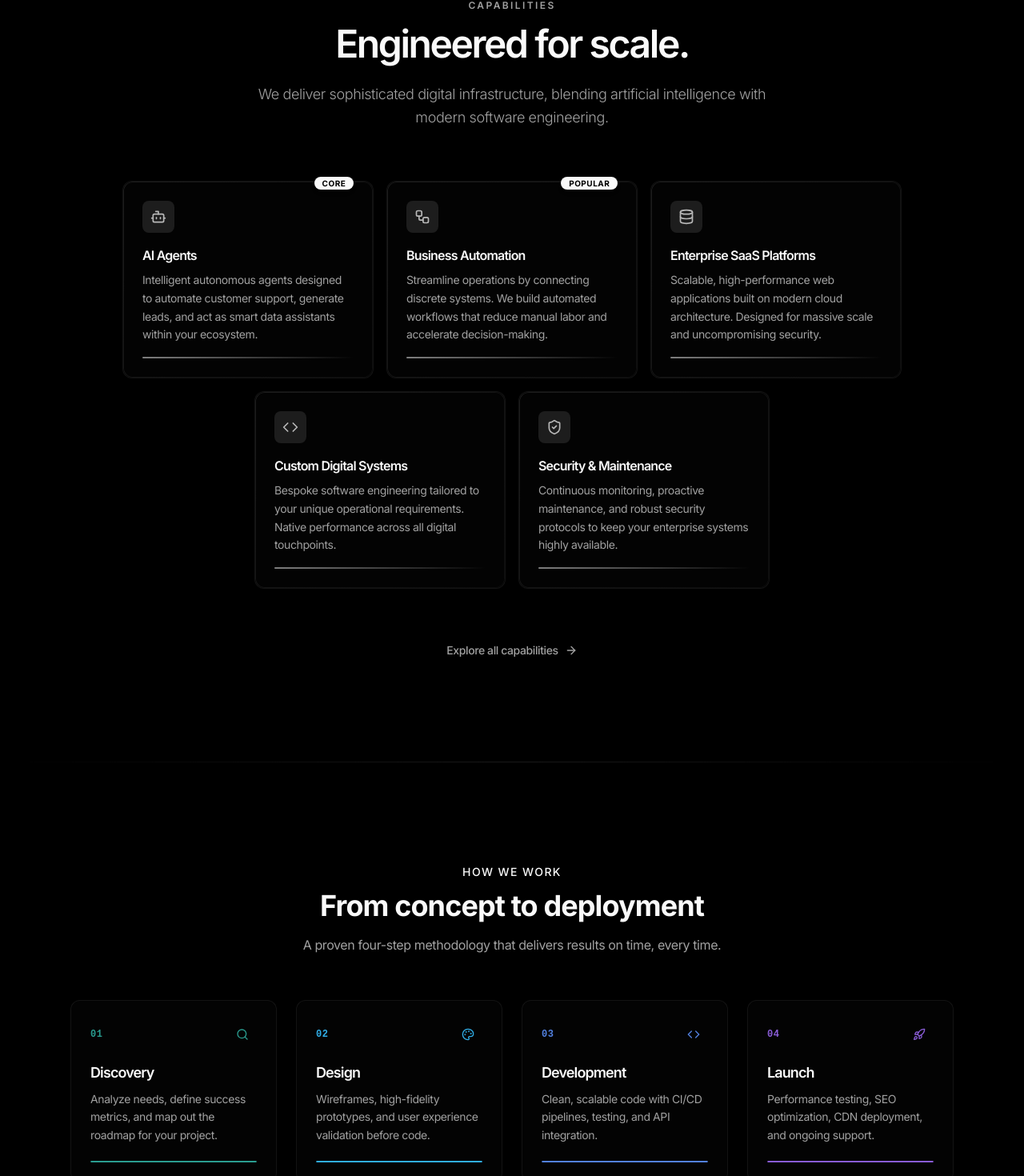
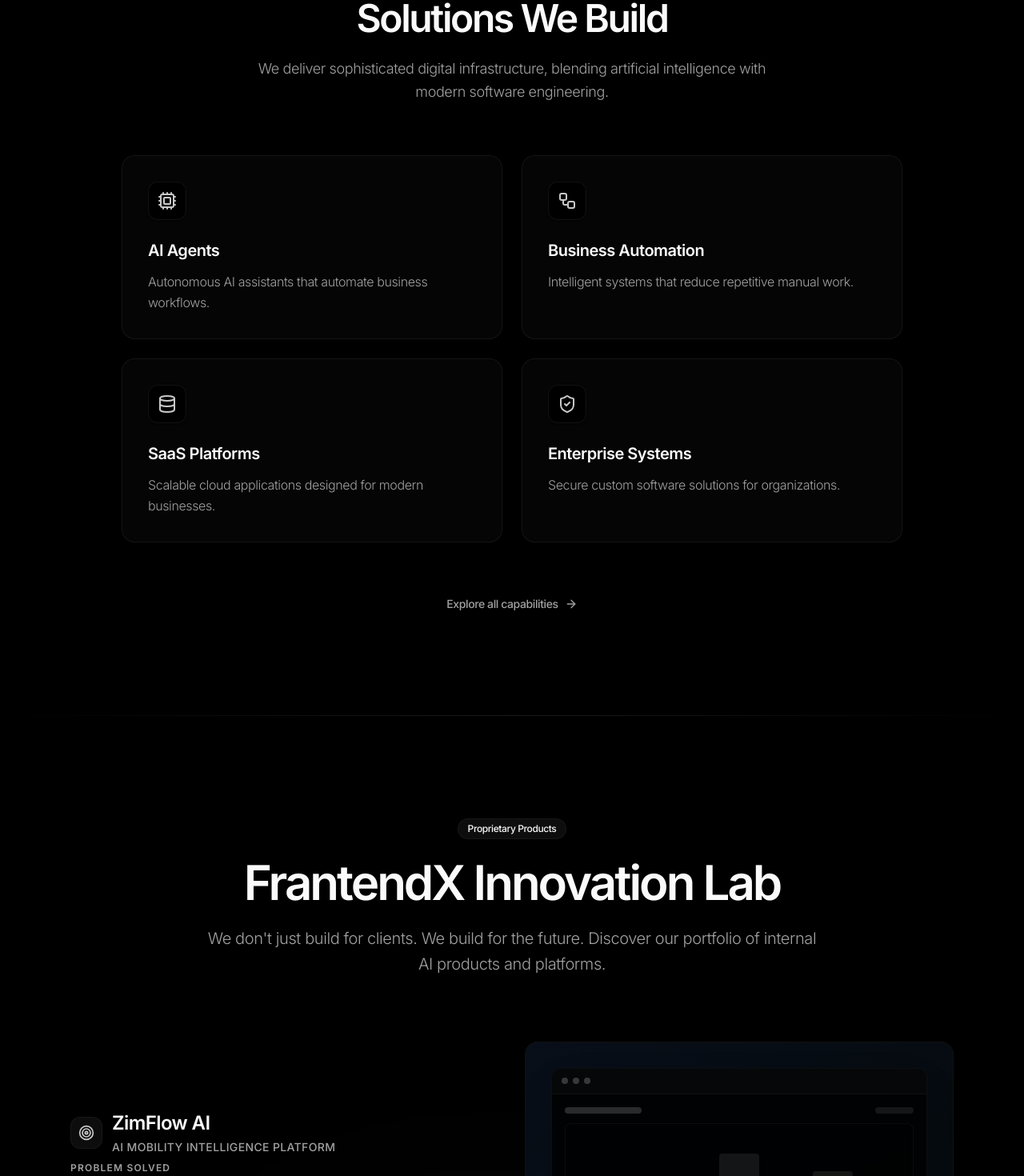
Before and after one commit to tinoe0404/frantendX, a Next.js app: page / in a window 1280 px wide. Shown: the part 1297-2767 px from the top of the page at 80% size. Built offline with nearby package versions, Linux system fonts and the light colour scheme.

Commit message:
feat: add InnovationLab section and update marketing page layout

```diff
--- a/src/app/(marketing)/page.tsx
+++ b/src/app/(marketing)/page.tsx
@@ -1,9 +1,7 @@
 import { Hero } from "@/components/sections/Hero";
 import { MarqueeTicker } from "@/components/MarqueeTicker";
 import { ServicesPreview } from "@/components/sections/ServicesPreview";
-
-import { ProcessTimeline } from "@/components/sections/ProcessTimeline";
-import { Testimonials } from "@/components/sections/Testimonials";
+import { InnovationLab } from "@/components/sections/InnovationLab";
 import { CallToAction } from "@/components/sections/CallToAction";
 import { StatsCounter } from "@/components/StatsCounter";
 
@@ -16,9 +14,7 @@ export default function Home() {
       </div>
       <MarqueeTicker />
       <ServicesPreview />
-
-      <ProcessTimeline />
-      <Testimonials />
+      <InnovationLab />
       <CallToAction />
     </>
   );
--- a/src/components/sections/Hero.tsx
+++ b/src/components/sections/Hero.tsx
@@ -1,21 +1,21 @@
 "use client";
 
 import Link from "next/link";
-import { motion } from "framer-motion";
+import { motion, Variants } from "framer-motion";
 import { ArrowRight, Sparkles, Terminal, Activity, Cpu } from "lucide-react";
 import { Button } from "@/components/ui/button";
 
-const fadeUp = {
+const fadeUp: Variants = {
   hidden: { opacity: 0, y: 30 },
-  show: { opacity: 1, y: 0, transition: { duration: 0.8, ease: [0.16, 1, 0.3, 1] } },
+  show: { opacity: 1, y: 0, transition: { duration: 0.8, ease: "easeOut" } },
 };
 
-const staggerContainer = {
+const staggerContainer: Variants = {
   hidden: { opacity: 0 },
   show: { opacity: 1, transition: { staggerChildren: 0.15 } },
 };
 
-const floatingElement = {
+const floatingElement: Variants = {
   animate: {
     y: [0, -15, 0],
     transition: {
--- /dev/null
+++ b/src/components/sections/InnovationLab.tsx
@@ -0,0 +1,195 @@
+"use client";
+
+import { motion } from "framer-motion";
+import { ArrowRight, Bot, Target, Shield } from "lucide-react";
+import Link from "next/link";
+import { staggerContainer, fadeUp } from "@/lib/motion-variants";
+
+const products = [
+  {
+    id: "zimflow",
+    name: "ZimFlow AI",
+    category: "AI Mobility Intelligence Platform",
+    problem: "Optimizing urban transit and fleet operations.",
+    tech: ["Python", "TensorFlow", "Next.js", "PostgreSQL"],
+    icon: Target,
+    color: "from-blue-500/20 to-cyan-500/5",
+    accent: "bg-blue-500",
+    mockup: (
+      <div className="relative w-full h-full p-4 flex flex-col gap-3 opacity-80">
+        <div className="flex items-center justify-between">
+          <div className="h-2 w-24 bg-foreground/20 rounded-full" />
+          <div className="h-2 w-12 bg-foreground/10 rounded-full" />
+        </div>
+        <div className="flex-1 border border-border/40 rounded-lg bg-background/50 flex items-end p-4 gap-2">
+          {[40, 70, 45, 90, 65, 80, 50].map((h, i) => (
+            <div key={i} className="w-full bg-foreground/10 rounded-t-sm" style={{ height: `${h}%` }} />
+          ))}
+        </div>
+      </div>
+    ),
+  },
+  {
+    id: "zimbasure",
+    name: "ZimbaSure AI",
+    category: "Property Verification Platform",
+    problem: "Automated real estate compliance and valuation.",
+    tech: ["React", "FastAPI", "Computer Vision", "AWS"],
+    icon: Shield,
+    color: "from-emerald-500/20 to-green-500/5",
+    accent: "bg-emerald-500",
+    mockup: (
+      <div className="relative w-full h-full p-4 flex flex-col gap-3 opacity-80">
+        <div className="flex gap-2 mb-2">
+          <div className="h-8 w-8 rounded-full border border-border/50 bg-background/50" />
+          <div className="flex-1 h-8 rounded-lg border border-border/50 bg-background/50" />
+        </div>
+        <div className="flex-1 rounded-lg border border-border/50 bg-background/50 p-3 flex flex-col gap-2">
+          <div className="h-2 w-1/2 bg-foreground/20 rounded-full" />
+          <div className="h-2 w-3/4 bg-foreground/10 rounded-full" />
+          <div className="h-2 w-2/3 bg-foreground/10 rounded-full" />
+        </div>
+      </div>
+    ),
+  },
+  {
+    id: "smeguard",
+    name: "SMEGuard AI",
+    category: "AI Business Intelligence Assistant",
+    problem: "Proactive risk management for small businesses.",
+    tech: ["TypeScript", "OpenAI API", "Node.js", "Redis"],
+    icon: Bot,
+    color: "from-purple-500/20 to-fuchsia-500/5",
+    accent: "bg-purple-500",
+    mockup: (
+      <div className="relative w-full h-full p-4 flex flex-col gap-2 opacity-80">
+        <div className="w-2/3 h-6 rounded-lg bg-foreground/5 ml-auto border border-border/30" />
+        <div className="w-3/4 h-12 rounded-lg bg-foreground/10 mr-auto border border-border/40 p-2">
+          <div className="h-1.5 w-1/2 bg-foreground/20 rounded-full mb-1.5" />
+          <div className="h-1.5 w-full bg-foreground/10 rounded-full" />
+        </div>
+        <div className="w-1/2 h-6 rounded-lg bg-foreground/5 ml-auto border border-border/30 mt-auto" />
+      </div>
+    ),
+  },
+];
+
+export function InnovationLab() {
+  return (
+    <section className="py-32 relative overflow-hidden bg-background">
+      <div className="section-gradient-divider absolute top-0 left-0 right-0" />
+
+      {/* Background Glow */}
+      <div className="absolute top-1/2 left-1/2 -translate-x-1/2 -translate-y-1/2 w-[800px] h-[600px] bg-foreground/[0.02] rounded-full blur-[100px] pointer-events-none" />
+
+      <div className="mx-auto max-w-6xl px-6 relative z-10">
+        <motion.div
+          initial="hidden"
+          whileInView="show"
+          viewport={{ once: true }}
+          variants={staggerContainer}
+          className="mb-20 text-center max-w-3xl mx-auto"
+        >
+          <motion.div variants={fadeUp}>
+            <span className="inline-flex items-center gap-2 mb-6 px-3 py-1 rounded-full text-xs font-medium border border-border/50 bg-foreground/5 text-foreground">
+              Proprietary Products
+            </span>
+          </motion.div>
+          <motion.h2 variants={fadeUp} className="text-4xl font-semibold tracking-tighter text-foreground sm:text-5xl lg:text-6xl mb-6">
+            FrantendX Innovation Lab
+          </motion.h2>
+          <motion.p variants={fadeUp} className="text-xl text-muted-foreground leading-relaxed font-light">
+            We don&apos;t just build for clients. We build for the future. Discover our portfolio of internal AI products and platforms.
+          </motion.p>
+        </motion.div>
+
+        <div className="space-y-12">
+          {products.map((product, index) => (
+            <motion.div
+              key={product.id}
+              initial={{ opacity: 0, y: 40 }}
+              whileInView={{ opacity: 1, y: 0 }}
+              viewport={{ once: true, margin: "-100px" }}
+              transition={{ duration: 0.7, ease: [0.16, 1, 0.3, 1] }}
+              className={`flex flex-col lg:flex-row gap-8 items-center ${
+                index % 2 === 1 ? "lg:flex-row-reverse" : ""
+              }`}
+            >
+              {/* Product Info */}
+              <div className="w-full lg:w-1/2 space-y-6">
+                <div className="flex items-center gap-3 mb-2">
+                  <div className="h-10 w-10 rounded-xl bg-foreground/5 border border-border/50 flex items-center justify-center">
+                    <product.icon className="h-5 w-5 text-foreground opacity-80" />
+                  </div>
+                  <div>
+                    <h3 className="text-2xl font-semibold tracking-tight text-foreground">
+                      {product.name}
+                    </h3>
+                    <p className="text-sm font-medium tracking-wide uppercase text-muted-foreground mt-1">
+                      {product.category}
+                    </p>
+                  </div>
+                </div>
+
+                <div className="space-y-4">
+                  <div>
+                    <h4 className="text-xs font-semibold text-muted-foreground uppercase tracking-widest mb-1">
+                      Problem Solved
+                    </h4>
+                    <p className="text-foreground/90 font-light">
+                      {product.problem}
+                    </p>
+                  </div>
+
+                  <div>
+                    <h4 className="text-xs font-semibold text-muted-foreground uppercase tracking-widest mb-2">
+                      Technology
+                    </h4>
+                    <div className="flex flex-wrap gap-2">
+                      {product.tech.map((t, i) => (
+                         <span key={i} className="px-2.5 py-1 text-xs font-medium rounded-md bg-foreground/[0.03] border border-border/40 text-foreground/80">
+                           {t}
+                         </span>
+                      ))}
+                    </div>
+                  </div>
+                </div>
+
+                <div className="pt-2">
+                  <Link
+                    href={`/products/${product.id}`}
+                    className="inline-flex items-center gap-2 text-sm font-medium text-foreground hover:opacity-70 transition-opacity group"
+                  >
+                    View product details
+                    <ArrowRight className="h-4 w-4 group-hover:translate-x-1 transition-transform" />
+                  </Link>
+                </div>
+              </div>
+
+              {/* Product Visual Mockup */}
+              <div className="w-full lg:w-1/2">
+                <div className="relative aspect-[4/3] w-full rounded-2xl border border-border/40 bg-foreground/[0.02] overflow-hidden group">
+                  <div className={`absolute inset-0 bg-gradient-to-br ${product.color} opacity-40 group-hover:opacity-60 transition-opacity duration-700`} />
+
+                  {/* Abstract UI Window */}
+                  <div className="absolute inset-x-8 inset-y-8 rounded-xl border border-border/40 bg-background/80 backdrop-blur-xl shadow-2xl flex flex-col overflow-hidden transform group-hover:scale-[1.02] transition-transform duration-700">
+                    {/* Window Header */}
+                    <div className="h-8 border-b border-border/40 bg-foreground/[0.02] flex items-center px-3 gap-1.5 shrink-0">
+                      <div className="h-2 w-2 rounded-full bg-foreground/20" />
+                      <div className="h-2 w-2 rounded-full bg-foreground/20" />
+                      <div className="h-2 w-2 rounded-full bg-foreground/20" />
+                    </div>
+                    {/* Window Content */}
+                    <div className="flex-1 relative">
+                       {product.mockup}
+                    </div>
+                  </div>
+                </div>
+              </div>
+            </motion.div>
+          ))}
+        </div>
+      </div>
+    </section>
+  );
+}
--- a/src/components/sections/ServicesPreview.tsx
+++ b/src/components/sections/ServicesPreview.tsx
@@ -1,48 +1,34 @@
 "use client";
 
 import { motion } from "framer-motion";
-import { Code, Bot, Database, Workflow, ShieldCheck } from "lucide-react";
+import { Database, Workflow, ShieldCheck, Cpu } from "lucide-react";
 import Link from "next/link";
 import { ArrowRight } from "lucide-react";
 import { staggerContainer, scaleIn } from "@/lib/motion-variants";
-import { ServiceCard } from "@/components/ServiceCard";
 
-const services = [
+const solutions = [
   {
-    icon: Bot,
+    icon: Cpu,
     title: "AI Agents",
-    description:
-      "Intelligent autonomous agents designed to automate customer support, generate leads, and act as smart data assistants within your ecosystem.",
+    description: "Autonomous AI assistants that automate business workflows.",
     featured: false,
-    badge: "Core",
   },
   {
     icon: Workflow,
     title: "Business Automation",
-    description:
-      "Streamline operations by connecting discrete systems. We build automated workflows that reduce manual labor and accelerate decision-making.",
+    description: "Intelligent systems that reduce repetitive manual work.",
     featured: false,
-    badge: "Popular",
   },
   {
     icon: Database,
-    title: "Enterprise SaaS Platforms",
-    description:
-      "Scalable, high-performance web applications built on modern cloud architecture. Designed for massive scale and uncompromising security.",
-    featured: false,
-  },
-  {
-    icon: Code,
-    title: "Custom Digital Systems",
-    description:
-      "Bespoke software engineering tailored to your unique operational requirements. Native performance across all digital touchpoints.",
+    title: "SaaS Platforms",
+    description: "Scalable cloud applications designed for modern businesses.",
     featured: false,
   },
   {
     icon: ShieldCheck,
-    title: "Security & Maintenance",
-    description:
-      "Continuous monitoring, proactive maintenance, and robust security protocols to keep your enterprise systems highly available.",
+    title: "Enterprise Systems",
+    description: "Secure custom software solutions for organizations.",
     featured: false,
   },
 ];
@@ -60,38 +46,40 @@ export function ServicesPreview() {
           transition={{ duration: 0.5 }}
           className="mb-16 text-center max-w-2xl mx-auto"
         >
-          <p className="mb-4 text-xs font-semibold text-muted-foreground tracking-[0.2em] uppercase">
-            Capabilities
-          </p>
           <h2 className="text-3xl font-semibold tracking-tighter text-foreground sm:text-4xl lg:text-5xl">
-            Engineered for scale.
+            Solutions We Build
           </h2>
           <p className="mt-6 text-lg text-muted-foreground leading-relaxed font-light">
             We deliver sophisticated digital infrastructure, blending artificial intelligence with modern software engineering.
           </p>
         </motion.div>
 
-        {/* Uniform Grid */}
+        {/* 2x2 Grid */}
         <motion.div
-          className="flex flex-wrap justify-center gap-4"
+          className="grid grid-cols-1 md:grid-cols-2 gap-6"
           variants={staggerContainer}
           initial="hidden"
           whileInView="show"
           viewport={{ once: true, amount: 0.2 }}
         >
-          {services.map((s, i) => (
+          {solutions.map((s, i) => (
             <motion.div
               key={i}
               variants={scaleIn}
-              className="w-full sm:w-[calc(50%-8px)] lg:w-[calc(33.333%-11px)] flex flex-col"
+              className="flex flex-col group p-8 rounded-2xl border border-border/50 bg-foreground/[0.02] hover:bg-foreground/[0.04] transition-colors relative overflow-hidden"
             >
-              <ServiceCard
-                title={s.title}
-                description={s.description}
-                icon={<s.icon className="h-5 w-5 opacity-70" />}
-                featured={s.featured}
-                badge={s.badge}
-              />
+              <div className="absolute inset-0 bg-gradient-to-br from-foreground/5 to-transparent opacity-0 group-hover:opacity-100 transition-opacity duration-500 pointer-events-none" />
+
+              <div className="h-12 w-12 rounded-xl bg-background border border-border/50 flex items-center justify-center mb-6 shadow-sm">
+                <s.icon className="h-6 w-6 text-foreground opacity-80" />
+              </div>
+
+              <h3 className="text-xl font-semibold text-foreground tracking-tight mb-3">
+                {s.title}
+              </h3>
+              <p className="text-muted-foreground leading-relaxed font-light">
+                {s.description}
+              </p>
             </motion.div>
           ))}
         </motion.div>
```
